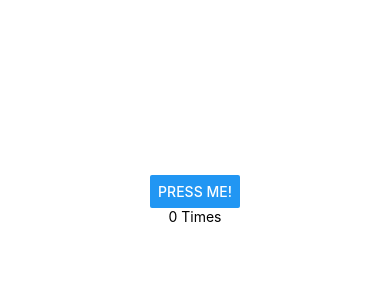
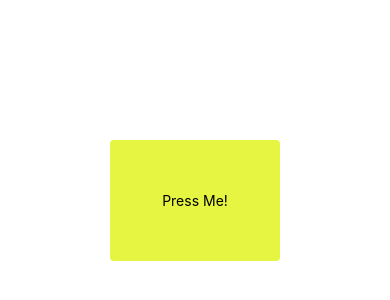
Before and after one commit to phongnguyenrvn1995/React-Native-learning, a React Native app in the folder My-Expo-Prj/: screen / in a window 390 px wide. Shown: the part 222-522 px from the top of the page. Built offline with nearby package versions, Linux system fonts and the light colour scheme.

Commit message:
Touchables

```diff
--- a/My-Expo-Prj/App.js
+++ b/My-Expo-Prj/App.js
@@ -25,10 +25,14 @@ import { MyLayout } from './MyLayout';
 import { MyText } from './MyText';
 import { MyImage } from './MyImage';
 import { MyButton } from './MyButton';
+import { MyTouchableOpacity } from './MyTouchableOpacity';
+import { MyTouchableHighlight } from './MyTouchableHighlight';
 
 export default function App() {
   return (
-    <MyButton />
+    <MyTouchableHighlight />
+    // <MyTouchableOpacity />
+    // <MyButton />
     // <MyImage />
     // <MyText/>
     // <MyLayout />
--- /dev/null
+++ b/My-Expo-Prj/MyTouchableHighlight.jsx
@@ -0,0 +1,31 @@
+import React from "react";
+import { StyleSheet, Text, TouchableHighlight, View } from "react-native";
+
+const styles = StyleSheet.create({
+    container: {
+        flex: 1,
+        alignItems: 'center',
+        justifyContent: 'center'
+    },
+    button: {
+        padding: 40,
+        borderRadius: 4,
+        backgroundColor: "#e6f542"
+    },
+    text: {
+        fontSize: 14,
+        padding: 12
+    }
+});
+
+export function MyTouchableHighlight() {
+    return (
+        <View style={styles.container}>
+            <TouchableHighlight style={styles.button}
+                underlayColor="#89e620"
+                onPress={() => {}} >
+                <Text style={styles.text}>Press Me!</Text>
+            </TouchableHighlight>
+        </View>
+    );
+}
--- /dev/null
+++ b/My-Expo-Prj/MyTouchableOpacity.jsx
@@ -0,0 +1,35 @@
+import React, { useState } from "react";
+import { StyleSheet, Text, TouchableOpacity, View } from "react-native";
+
+const styles = StyleSheet.create({
+    container: {
+        flex: 1,
+        alignItems: 'center',
+        justifyContent: 'center'
+    },
+    button: {
+        padding: 40,
+        borderRadius: 4,
+        borderWidth: 1,
+        borderColor: 'green',
+        backgroundColor: 'lightgreen'
+    },
+    text: {
+        fontSize: 18,
+        padding: 12
+    }
+});
+
+export function MyTouchableOpacity() {
+    const [count, setCount] = useState(0);
+    return (
+        <View style={styles.container}>
+            <TouchableOpacity style={styles.button}
+                onPress={() => {setCount(count + 1);}}
+                activeOpacity={0.7}>
+                <Text style={styles.text}>Press Me!</Text>
+            </TouchableOpacity>
+            <Text style={styles.text}>{count}</Text>
+        </View>
+    );
+}
```
